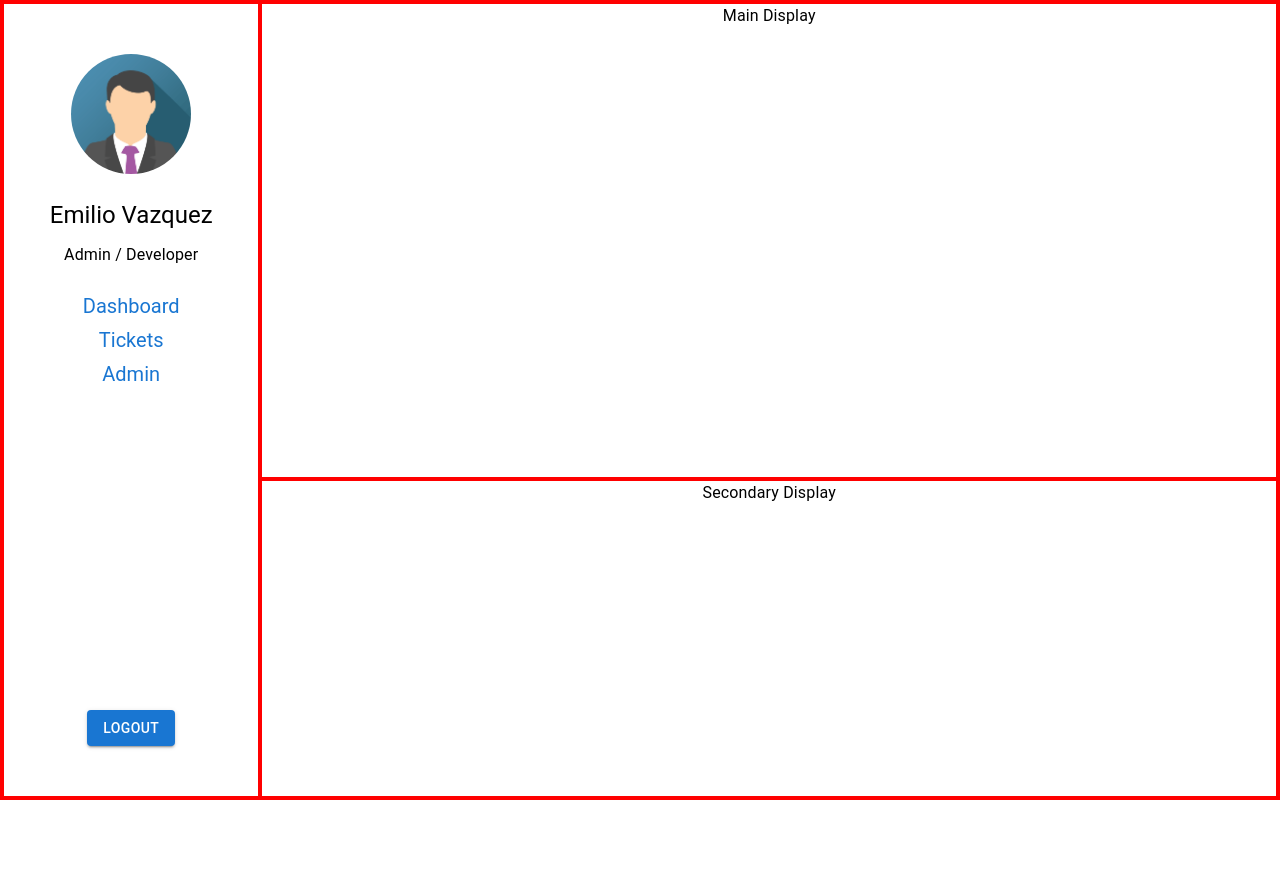
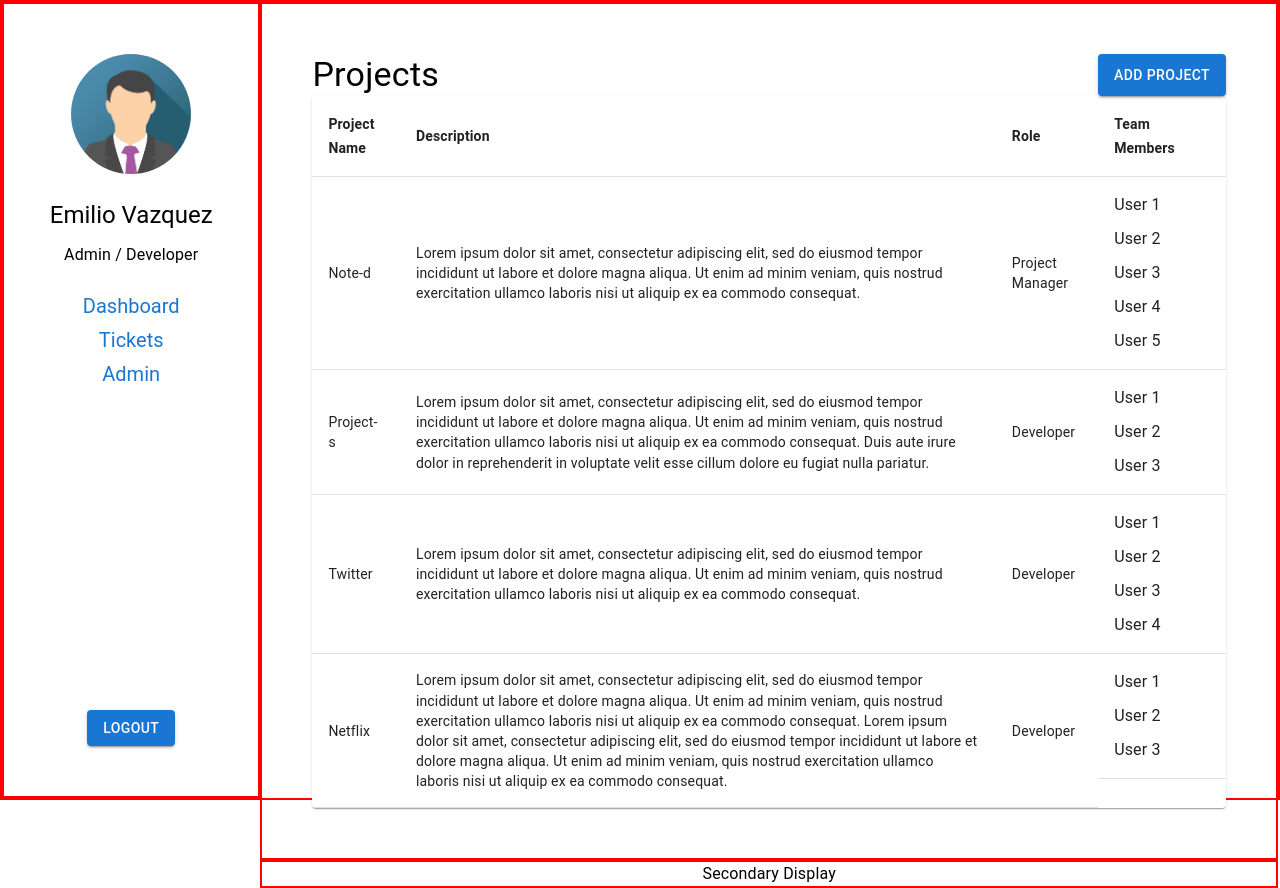
Before and after one commit to emilio-fv/Project-S, a React (Create React App) app in the folder client/: page / in a window 1280 px wide. Before the commit the page ends 800 px from the top, so only its background shows below. Built offline with nearby package versions, Linux system fonts and the light colour scheme.

Commit message:
main display with table

```diff
--- /dev/null
+++ b/client/src/components/ProjectsTable.jsx
@@ -0,0 +1,65 @@
+import React from 'react';
+import Table from '@mui/material/Table';
+import TableContainer from '@mui/material/TableContainer';
+import TableHead from '@mui/material/TableHead';
+import TableRow from '@mui/material/TableRow';
+import TableCell from '@mui/material/TableCell';
+import Paper from '@mui/material/Paper';
+import TableBody from '@mui/material/TableBody';
+import Typography from '@mui/material/Typography';
+
+const tableHeaders = [
+	"Project Name",
+	"Description",
+	"Role",
+	"Team Members"
+]
+
+function createProject(name, description, role, team) {
+    return { name, description, role, team }
+}
+
+const sampleProjects = [
+    createProject('Note-d', 'Lorem ipsum dolor sit amet, consectetur adipiscing elit, sed do eiusmod tempor incididunt ut labore et dolore magna aliqua. Ut enim ad minim veniam, quis nostrud exercitation ullamco laboris nisi ut aliquip ex ea commodo consequat.', 'Project Manager', ["User 1", "User 2", "User 3", "User 4", "User 5"]),
+    createProject('Project-s', 'Lorem ipsum dolor sit amet, consectetur adipiscing elit, sed do eiusmod tempor incididunt ut labore et dolore magna aliqua. Ut enim ad minim veniam, quis nostrud exercitation ullamco laboris nisi ut aliquip ex ea commodo consequat. Duis aute irure dolor in reprehenderit in voluptate velit esse cillum dolore eu fugiat nulla pariatur. ', 'Developer', ["User 1", "User 2", "User 3"]),
+    createProject('Twitter', 'Lorem ipsum dolor sit amet, consectetur adipiscing elit, sed do eiusmod tempor incididunt ut labore et dolore magna aliqua. Ut enim ad minim veniam, quis nostrud exercitation ullamco laboris nisi ut aliquip ex ea commodo consequat.', 'Developer', ["User 1", "User 2", "User 3", "User 4"]),
+    createProject('Netflix', 'Lorem ipsum dolor sit amet, consectetur adipiscing elit, sed do eiusmod tempor incididunt ut labore et dolore magna aliqua. Ut enim ad minim veniam, quis nostrud exercitation ullamco laboris nisi ut aliquip ex ea commodo consequat. Lorem ipsum dolor sit amet, consectetur adipiscing elit, sed do eiusmod tempor incididunt ut labore et dolore magna aliqua. Ut enim ad minim veniam, quis nostrud exercitation ullamco laboris nisi ut aliquip ex ea commodo consequat.', 'Developer', ["User 1", "User 2", "User 3"])
+]
+
+const ProjectsTable = (props) => {
+    return (
+        <>
+            <TableContainer component={Paper}>
+                <Table sx={{ minWidth: 650 }} aria-label="Table of logged in user's projects">
+                    <TableHead>
+                        <TableRow>
+                            { tableHeaders.map((item, key) =>
+                                <TableCell sx={{ fontWeight: 'bold' }} key={key}>{ item }</TableCell>
+                            )}
+                        </TableRow>
+                    </TableHead>
+                    <TableBody>
+                            { sampleProjects.map((item, key) => {
+                                return (<TableRow key={key}>
+                                    <TableCell>{item.name}</TableCell>
+                                    <TableCell>{item.description}</TableCell>
+                                    <TableCell>{item.role}</TableCell>
+                                    <TableCell sx={{ display: 'flex', flexWrap: 'wrap', gap: '10px' }}>
+                                        {
+                                            item.team.map((name, key) => {
+                                                return (
+                                                    <Typography>{name}</Typography>
+                                                )
+                                            })
+                                        }
+                                    </TableCell>
+                                </TableRow>)
+                            })}
+                    </TableBody>
+                </Table>
+            </TableContainer>
+        </>
+    )
+}
+
+export default ProjectsTable;
--- a/client/src/components/mainDisplay.jsx
+++ b/client/src/components/mainDisplay.jsx
@@ -1,12 +1,21 @@
 import React from 'react';
 import Typography from '@mui/material/Typography';
 import Box from '@mui/material/Box';
+import StyledButton from './StyledButton';
 
 const MainDisplay = (props) => {
+    console.log(props.tableHeaders);
+
     return (
         <>
-            <Box sx={{ flex: 3, border: '2px solid red'}}>
-                <Typography textAlign={'center'}>Main Display</Typography>
+            <Box sx={{ flex: 3, padding: '50px', border: '2px solid red'}}>
+                <Box sx={{ display: 'flex', justifyContent: 'space-between' }}>
+                    <Typography variant='h4' component="h2">{ props.displayTitle }</Typography>
+                    <StyledButton text={ props.buttonText } />
+                </Box>
+                {
+                    props.displayTable
+                }
             </Box>
         </>
     )
--- a/client/src/views/dashboard.jsx
+++ b/client/src/views/dashboard.jsx
@@ -2,6 +2,7 @@ import React from 'react';
 import Sidebar from '../components/Sidebar';
 import MainDisplay from '../components/MainDisplay';
 import SecondaryDisplay from '../components/SecondaryDisplay';
+import ProjectsTable from '../components/ProjectsTable';
 import Box from '@mui/material/Box';
 
 const Dashboard = (props) => {
@@ -10,7 +11,7 @@ const Dashboard = (props) => {
 			<Box sx={{ width: '100%', height: '100vh', display: 'flex', border: '2px solid red' }}>
         		<Sidebar />
 				<Box sx={{ flex: 4, display: 'flex', flexDirection: 'column' }}>
-					<MainDisplay />
+					<MainDisplay displayTitle={"Projects"} buttonText={"Add Project"} displayTable={<ProjectsTable />} />
         			<SecondaryDisplay />
 				</Box>
 			</Box>
```
